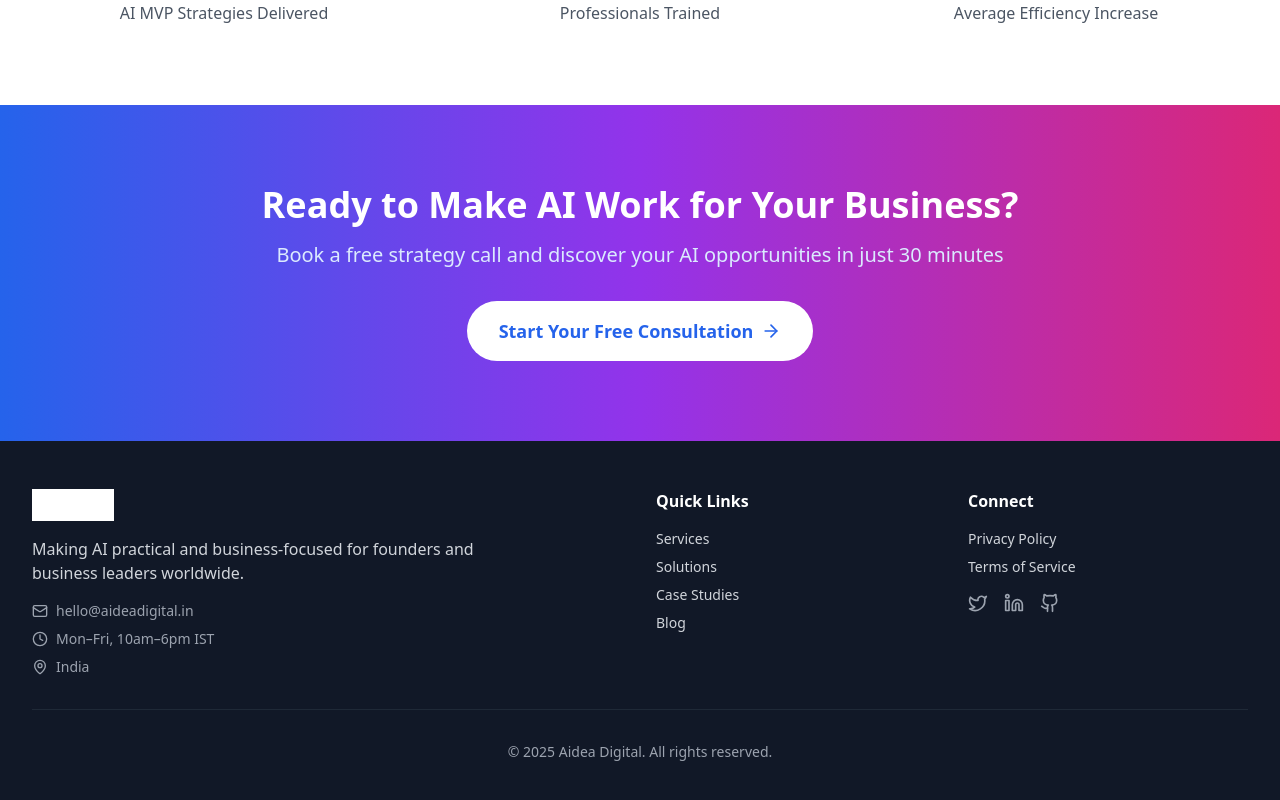
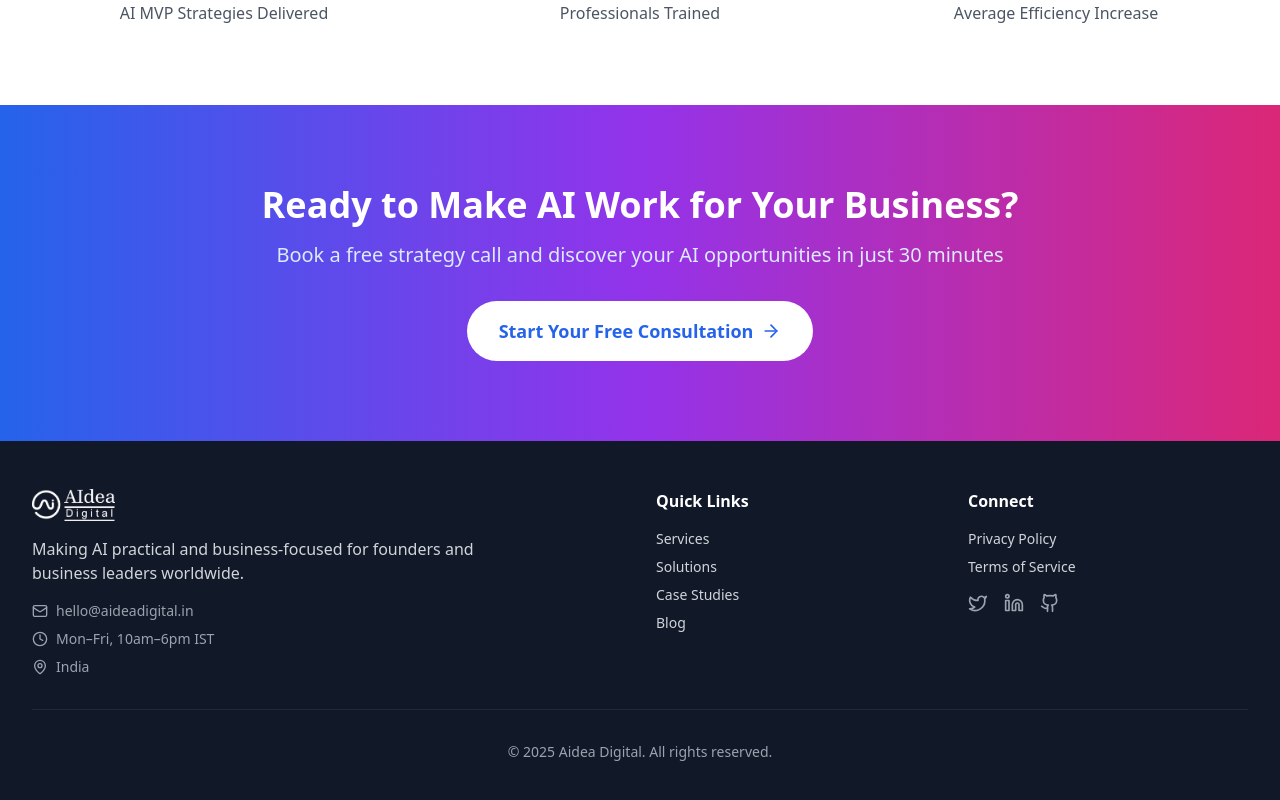
Before and after one commit to HASHTECHVENTURES/aidea-digital-canvas, a React (Vite) app: page / in a window 1280 px wide. Shown: the part 3385-4185 px from the top of the page. Built offline with nearby package versions, Linux system fonts and the light colour scheme.

Commit message:
Visual edit in Lovable
Edited UI in Lovable

```diff
--- a/src/components/Footer.tsx
+++ b/src/components/Footer.tsx
@@ -1,22 +1,14 @@
-
 import { Link } from 'react-router-dom';
 import { Mail, Clock, MapPin, Twitter, Linkedin, Github } from 'lucide-react';
-
 const Footer = () => {
   const currentYear = new Date().getFullYear();
-
-  return (
-    <footer className="bg-gray-900 text-white">
+  return <footer className="bg-gray-900 text-white">
       <div className="max-w-7xl mx-auto px-4 sm:px-6 lg:px-8 py-12">
         <div className="grid grid-cols-1 md:grid-cols-4 gap-8">
           {/* Company Info */}
           <div className="col-span-1 md:col-span-2">
             <div className="flex items-center space-x-2 mb-4">
-              <img
-                src="/lovable-uploads/f634805c-58b8-4a71-b801-507dfd69aa6d.png"
-                alt="Aidea Digital"
-                className="h-8 w-auto brightness-0 invert"
-              />
+              <img alt="Aidea Digital" className="h-8 w-auto brightness-0 invert" src="/lovable-uploads/ef6db4c7-6dce-4192-8441-83891edcaaae.png" />
             </div>
             <p className="text-gray-300 mb-4 max-w-md">
               Making AI practical and business-focused for founders and business leaders worldwide.
@@ -73,8 +65,6 @@ const Footer = () => {
           <p>&copy; {currentYear} Aidea Digital. All rights reserved.</p>
         </div>
       </div>
-    </footer>
-  );
+    </footer>;
 };
-
 export default Footer;
```
Also changed, not shown: public/lovable-uploads/ef6db4c7-6dce-4192-8441-83891edcaaae.png (added).
